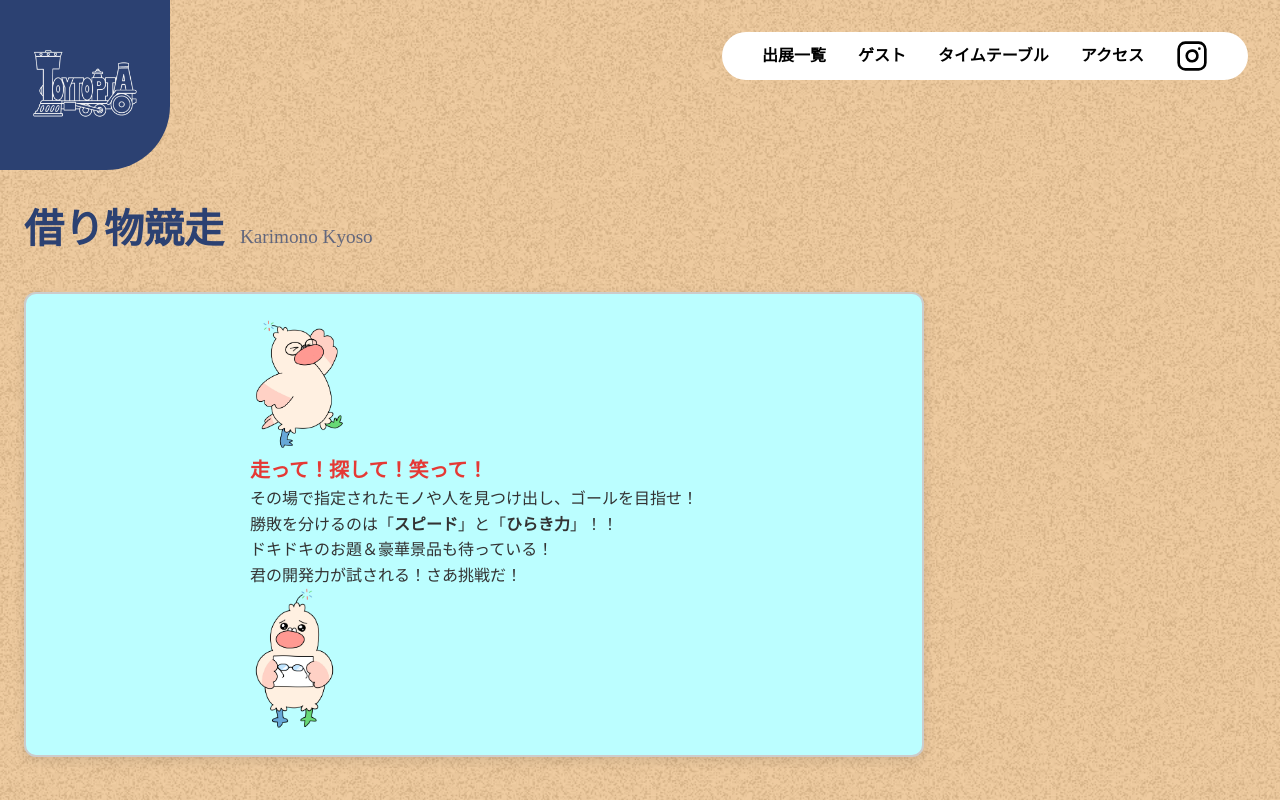
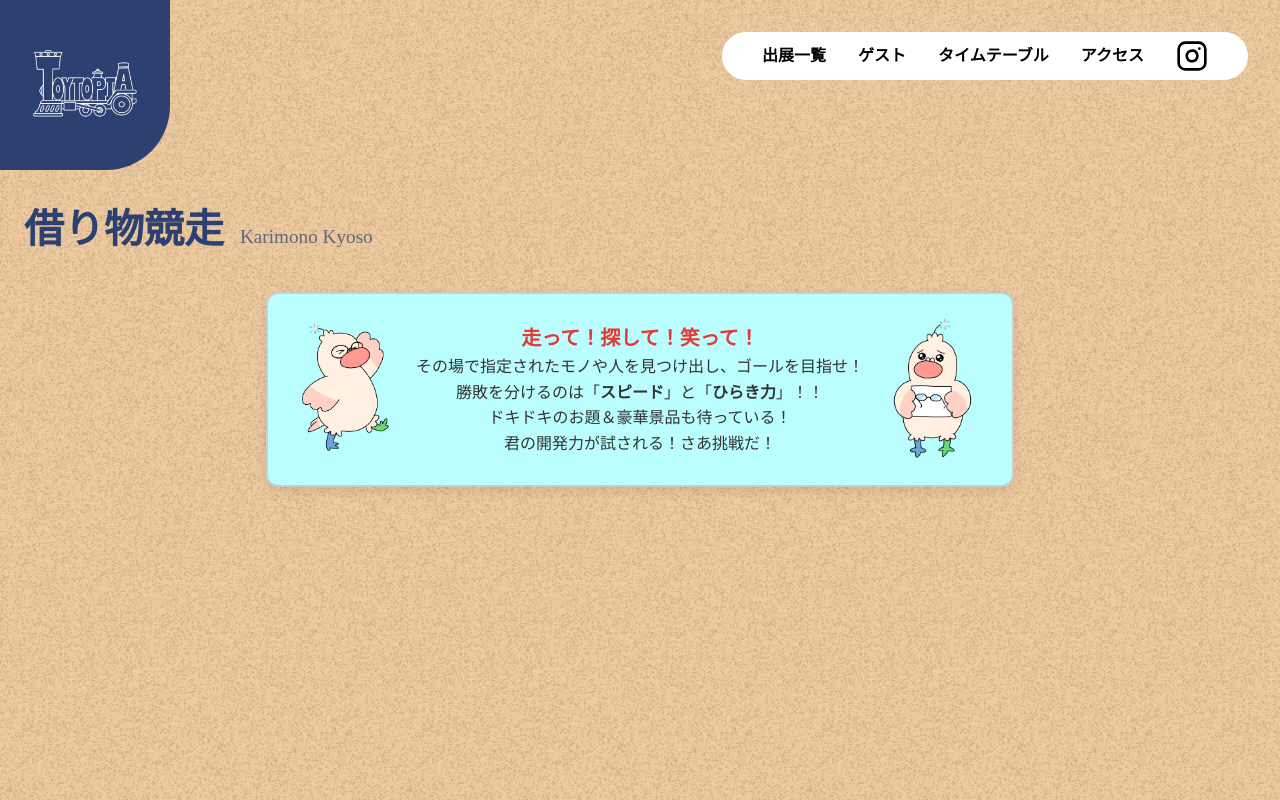
Before and after one commit to ichidaisai/app.ichidaisai.com, a Next.js app: page /karimono in a window 1280 px wide. Shown: the top 800 px of the page. Built offline with nearby package versions, Linux system fonts and the light colour scheme.

Commit message:
'fix_karimono_page' (#82)
Co-authored-by: yoshidaasato <akkunn1026@gmail.com]>

```diff
--- a/src/app/(standard)/karimono/style.module.css
+++ b/src/app/(standard)/karimono/style.module.css
@@ -6,6 +6,9 @@
   padding: 24px 28px;
   max-width: 900px;
   box-shadow: 0 4px 12px rgba(0, 0, 0, 0.1);
+
+  /* center the whole box in its container */
+  margin: 0 auto;
 
   display: flex;
   align-items: center;
@@ -33,10 +36,21 @@
   flex-shrink: 0;
 }
 
+/* ポスターとテキストを横並びにするラッパー */
+.posterWrapper {
+  display: flex;
+  align-items: center;
+  justify-content: center;
+  gap: 24px;
+  flex-wrap: wrap;
+  width: 100%;
+}
+
 /* テキスト部分 */
 .content {
   max-width: 620px;
-  text-align: left;
+  /* center the content text so it aligns with centered images/layout */
+  text-align: center;
   line-height: 1.6;
   font-size: 16px;
   color: #333;
```
Also changed, not shown: 1 other file (tests, documents, lock files or other folders).
